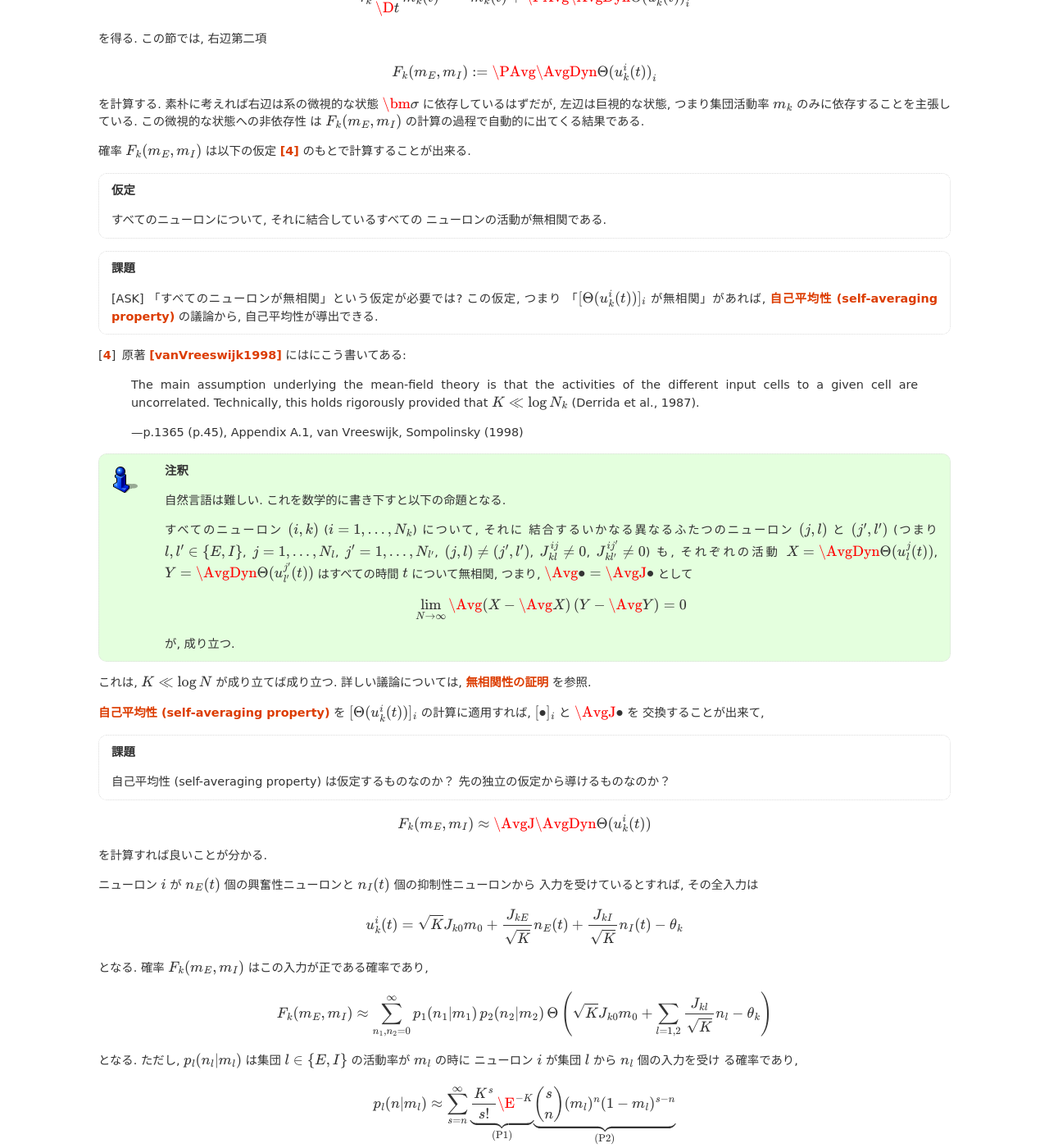
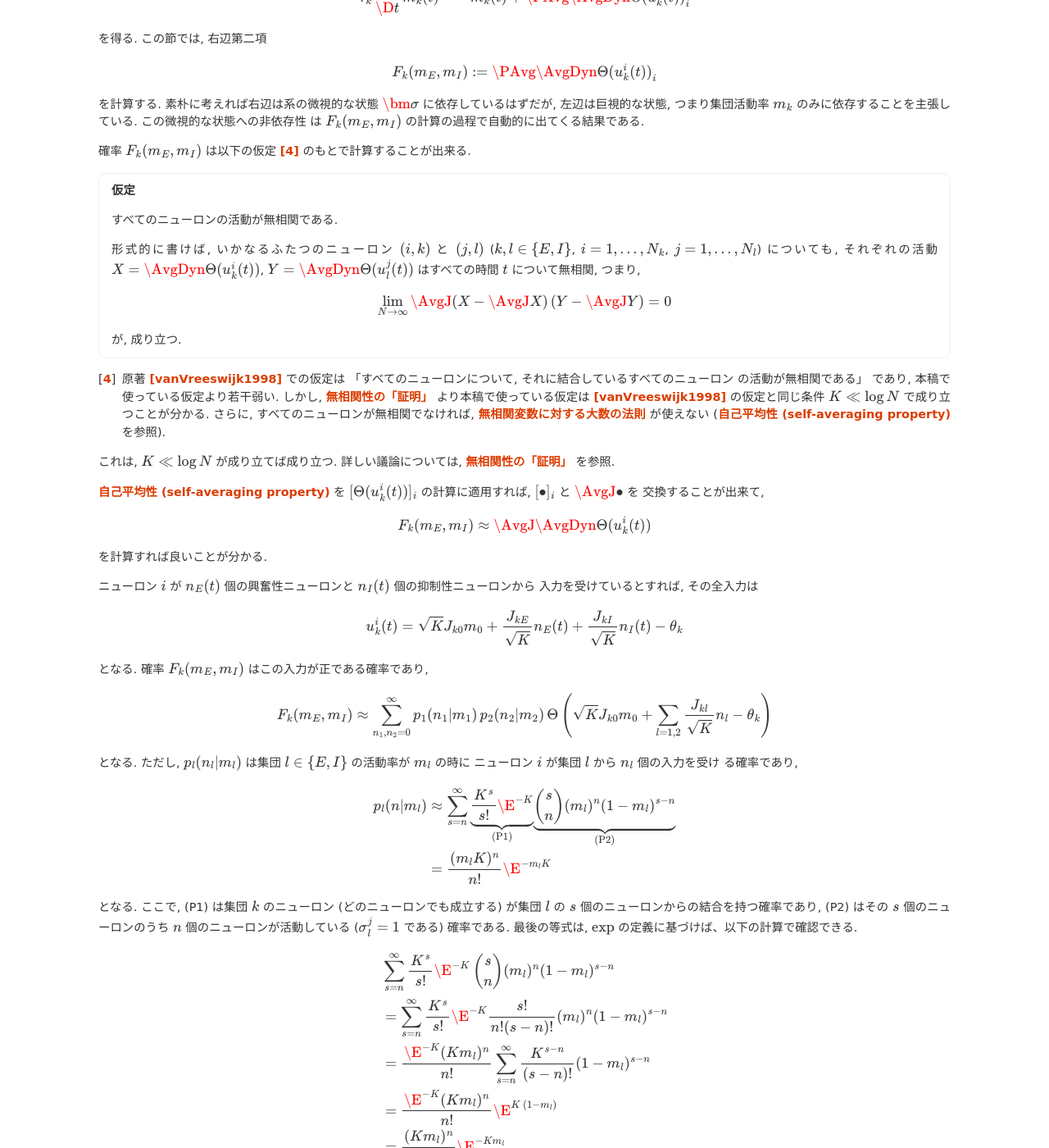
Before and after one commit to tkf/balance-tutorial-ja, a Sphinx documentation site: the page built from source/binary_network/mean_field_theory.rst, in a window 1280 px wide and 1400 px high, scrolled down 791 px. Shown: the whole window at 82% size. Built offline with Sphinx 7.4.7, drawn with Linux system fonts in a browser that asks for light colours; formulas are drawn with MathJax 3; some of the changed text lies outside the part shown.

Commit message:
MFT の導出で自己平均性の取り扱いを修正

```diff
--- a/source/binary_network/mean_field_theory.rst
+++ b/source/binary_network/mean_field_theory.rst
@@ -70,48 +70,38 @@
 
 .. admonition:: 仮定
 
-   すべてのニューロンについて, それに結合しているすべての
-   ニューロンの活動が無相関である.
+   すべてのニューロンの活動が無相関である.
 
-.. todo:: [ASK] 「すべてのニューロンが無相関」という仮定が必要では?
-   この仮定, つまり 「\ :math:`[\Theta(u_k^i (t))]_i` が無相関」があれば,
-   :ref:`self-averaging`
-   の議論から, 自己平均性が導出できる.
-
-.. [#]
-   原著 [vanVreeswijk1998]_ にはにこう書いてある:
-
-     The main assumption underlying the mean-field theory is that the
-     activities of the different input cells to a given cell are
-     uncorrelated.  Technically, this holds rigorously provided that
-     :math:`K \ll \log N_k` (Derrida et al., 1987).
-
-     --- p.1365 (p.45), Appendix A.1, van Vreeswijk, Sompolinsky (1998)
-
-.. note:: 自然言語は難しい. これを数学的に書き下すと以下の命題となる.
-
-   すべてのニューロン :math:`(i, k)` (:math:`i = 1, \ldots, N_k`) について, それに
-   結合するいかなる異なるふたつのニューロン :math:`(j, l)` と :math:`(j', l')`
-   (つまり :math:`l, l' \in \{E, I\}`, :math:`j = 1, \ldots, N_l`,
-   :math:`j' = 1, \ldots, N_{l'}`, :math:`(j, l) \neq (j', l')`,
-   :math:`J_{kl}^{ij} \neq 0`, :math:`J_{kl'}^{ij'} \neq 0`) も,
+   形式的に書けば,
+   いかなるふたつのニューロン :math:`(i, k)` と :math:`(j, l)`
+   (:math:`k, l \in \{E, I\}`, :math:`i = 1, \ldots, N_k`,
+   :math:`j = 1, \ldots, N_l`) についても,
    それぞれの活動
-   :math:`X = \AvgDyn{\Theta(u_l^j (t))}`,
-   :math:`Y = \AvgDyn{\Theta(u_{l'}^{j'} (t))}`
+   :math:`X = \AvgDyn{\Theta(u_k^i (t))}`,
+   :math:`Y = \AvgDyn{\Theta(u_l^j (t))}`
    はすべての時間 :math:`t` について無相関, つまり,
-   :math:`\Avg{\bullet} = \AvgJ{\bullet}` として
 
    .. math::
 
       \lim_{N \to \infty}
-      \Avg{ \left(
-        X - \Avg{X}
+      \AvgJ{ \left(
+        X - \AvgJ{X}
       \right) \left(
-        Y - \Avg{Y}
+        Y - \AvgJ{Y}
       \right) }
       = 0
 
    が, 成り立つ.
+
+.. [#]
+   原著 [vanVreeswijk1998]_ での仮定は
+   「すべてのニューロンについて, それに結合しているすべてのニューロン
+   の活動が無相関である」
+   であり, 本稿で使っている仮定より若干弱い.  しかし, :ref:`poorf-async`
+   より本稿で使っている仮定は [vanVreeswijk1998]_ の仮定と同じ条件
+   :math:`K \ll \log N` で成り立つことが分かる.  さらに,
+   すべてのニューロンが無相関でなければ, :ref:`elln` が使えない
+   (:ref:`self-averaging` を参照).
 
 これは, :math:`K \ll \log N` が成り立てば成り立つ.
 詳しい議論については, :ref:`poorf-async` を参照.
@@ -119,9 +109,6 @@
 :ref:`self-averaging` を :math:`[\Theta(u_k^i (t))]_i`
 の計算に適用すれば, :math:`[\bullet]_i` と :math:`\AvgJ{\bullet}` を
 交換することが出来て,
-
-.. todo:: 自己平均性 (self-averaging property) は仮定するものなのか？
-   先の独立の仮定から導けるものなのか？
 
 .. math::
 
@@ -285,9 +272,12 @@
 
 .. _poorf-async:
 
-無相関性の証明
-==============
+無相関性の「証明」
+==================
 
+今, 初期状態から :math:`n` 回の更新が起こったとする.  いかなるニューロンも,
+:math:`n` 回の更新の前まで遡れば最大でも :math:`K^n` 個 [#]_ のニューロンの
+初期状態に依存している.
 2つのニューロンから伸びる「木」はそれぞれ平均で :math:`K^n` の「枝」をもつ.
 この中で最低でも1つの枝が同じニューロンに繋がっている確率は,
 (1) 2つの木からそれぞれの1つの枝を選ぶ方法の総数と,
@@ -307,4 +297,7 @@
 これが 0 に漸近する, つまり :math:`p \ll 1` (as :math:`N \to \infty`) という
 条件から, :math:`K^n \ll \sqrt N` が導かれる.
 いかなる自然数 :math:`n` でもこれが成り立つには
-:math:`\log K \ll N` であれば十分である.
+:math:`K \ll \log N` であれば十分である.
+
+.. [#] ただし, 各ニューロンの結合の数が平均 :math:`K` 個のまわりでゆらいで
+   いる効果は無視している.
```
